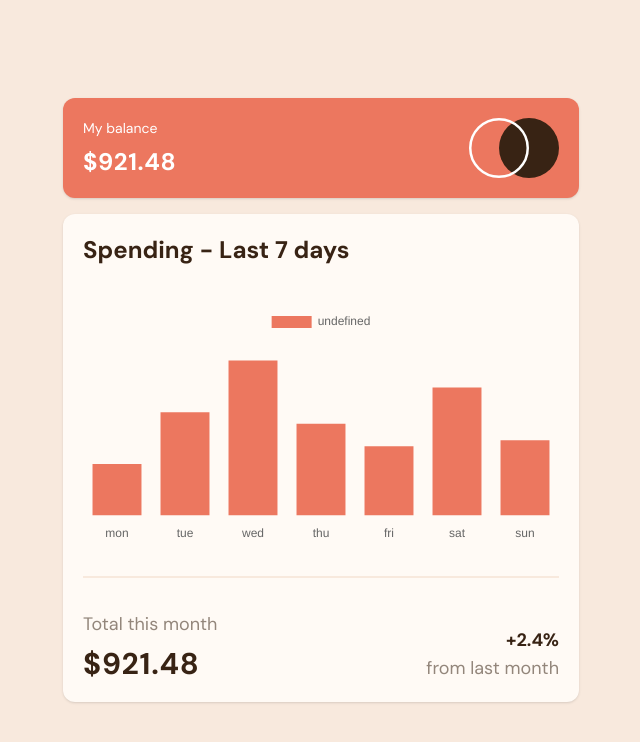
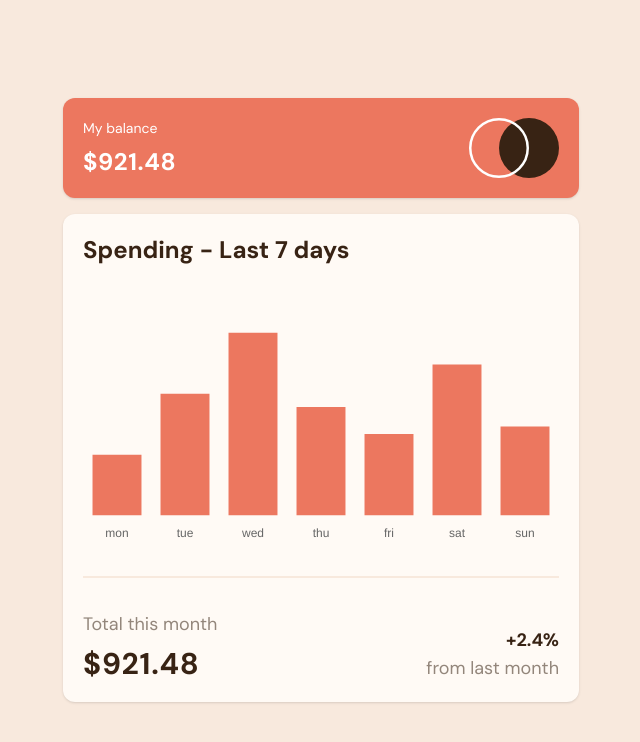
Before and after one commit to jswebschmiede/fem-expenses-chart-component, a React (Vite) app: page / in a window 1280 px wide. Shown: the top 742 px of the page, without its empty margins (319-959 px from the left). Built offline with nearby package versions, Linux system fonts and the light colour scheme.

Commit message:
remove legend from chart

```diff
--- a/src/components/ChartContainer.tsx
+++ b/src/components/ChartContainer.tsx
@@ -35,6 +35,9 @@ const ChartContainer = () => {
       },
     },
     plugins: {
+      legend: {
+        display: false,
+      },
       tooltip: {
         xAlign: "center",
         yAlign: "bottom",
```
